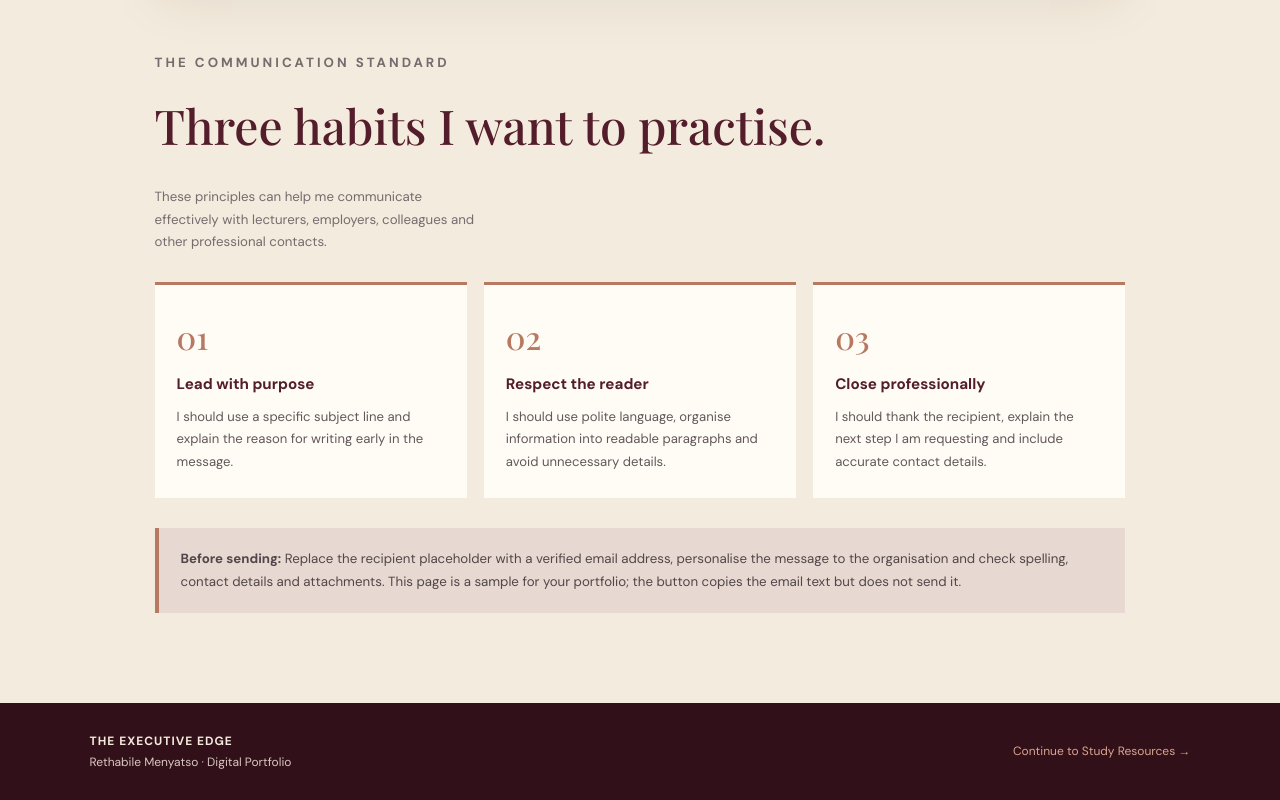
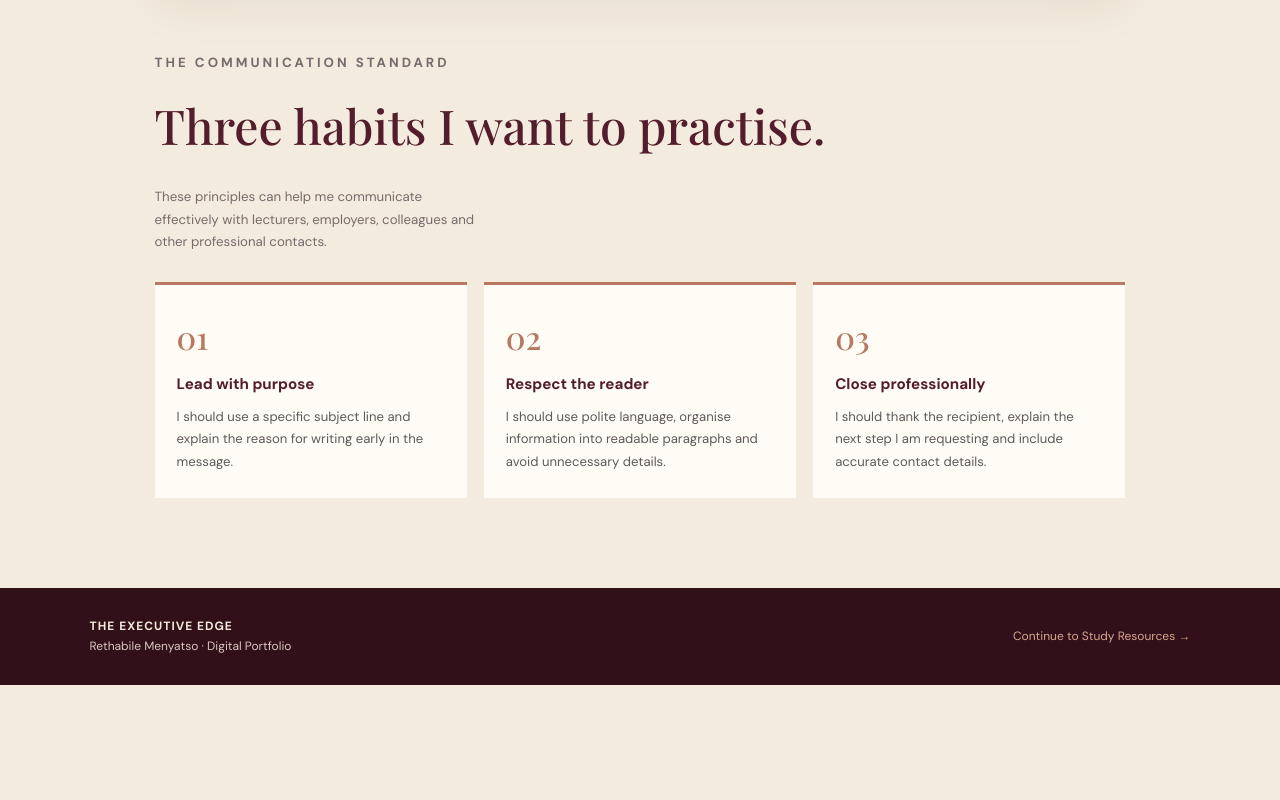
Before and after one commit to rethabilemenyatso/digital-portfolio, a plain HTML site: page email-template.html in a window 1280 px wide. Shown: the part 1975-2775 px from the top of the page. After the commit the page ends 2660 px from the top, so only its background shows below. Drawn offline with nearby package versions, Linux system fonts and the light colour scheme.

Commit message:
Update email-template.html

```diff
--- a/email-template.html
+++ b/email-template.html
@@ -597,7 +597,7 @@ main {
                 <div class="email-field">
                     <span class="field-name">To</span>
                     <span class="field-value">
-                        [Recruitment or Human Resources Email]
+                        accessbank@gmail.com
                     </span>
                 </div>
 
@@ -716,13 +716,6 @@ main {
 
         </div>
 
-        <div class="note">
-            <strong>Before sending:</strong>
-            Replace the recipient placeholder with a verified email address,
-            personalise the message to the organisation and check spelling,
-            contact details and attachments. This page is a sample for your
-            portfolio; the button copies the email text but does not send it.
-        </div>
     </section>
 
 </main>
```
